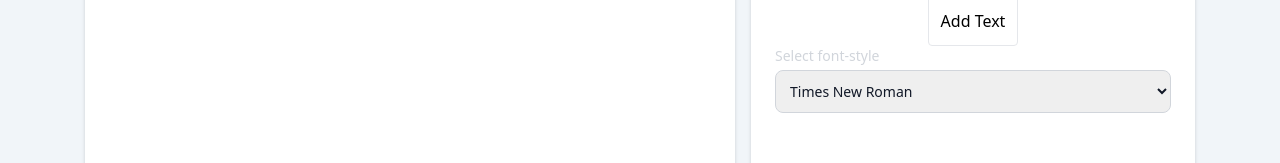
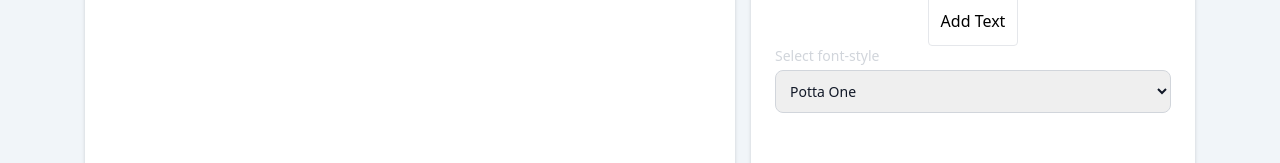
Before and after one commit to Recursion-Group-S/watashi, a React (Create React App) app: page /createComponent in a window 1280 px wide. Shown: the part 210-373 px from the top of the page. Built offline with nearby package versions, Linux system fonts and the light colour scheme.

Commit message:
enable font changes

```diff
--- a/src/components/CreateComponent/CanvasArea.jsx
+++ b/src/components/CreateComponent/CanvasArea.jsx
@@ -4,7 +4,7 @@ import TextComponent from "./TextComponent";
 import { Stage, Layer } from "react-konva";
 import uuid from "react-uuid";
 
-const CanvasArea = ({ userAction, setUserAction, detailAction, setDetailAction, fontFamily }) => {
+const CanvasArea = ({ userAction, setUserAction, detailAction, setDetailAction, fontFamily, setFontFamily }) => {
     const [textComponents, setTextComponents] = useState([]);
     const [inputPosition, setInputPosition] = useState(null);
     const [isTyping, setIsTyping] = useState(false);
@@ -71,19 +71,21 @@ const CanvasArea = ({ userAction, setUserAction, detailAction, setDetailAction,
             textAreaRef.current.setSelectionRange(end, end);
             textAreaRef.current.focus();
         }
+        if(selectedText){
+            setFontFamily(selectedText.fontFamily);
+        }
         window.addEventListener('keydown', deleteTextComponent)
         return () => {
             window.removeEventListener('keydown', deleteTextComponent);
         };
     },[isTyping, selectedText])
 
-    // useEffect(() => {
-    //     window.addEventListener('keydown', deleteTextComponent)
-    //     return () => {
-    //         window.removeEventListener('keydown', deleteTextComponent);
-    //     };
-    // },[selectedText])
-
+    useEffect(() => {
+        if(selectedText){
+            selectedText.fontFamily = fontFamily;
+            removeSelectedText();
+        }
+    },[fontFamily])
 
 
     return (
--- a/src/components/CreateComponent/Sidebar.jsx
+++ b/src/components/CreateComponent/Sidebar.jsx
@@ -1,6 +1,6 @@
 import React from "react";
 
-const Sidebar = ({ userAction, setUserAction, detailAction, setDetailAction, setFontFamily }) => {
+const Sidebar = ({ userAction, setUserAction, detailAction, setDetailAction, fontFamily, setFontFamily }) => {
 
     const chooseUserAction = (e) => {
         setUserAction(e.target.value);
@@ -29,12 +29,13 @@ const Sidebar = ({ userAction, setUserAction, detailAction, setDetailAction, set
 
                     <label className="block mb-1 text-sm font-medium text-gray-300">Select font-style</label>
                     <select class="mb-2bg-gray-50 border border-gray-300 text-gray-900 text-sm rounded-lg focus:ring-sky-500 focus:border-sky-500 block w-full p-2.5"
+                            value={fontFamily}
                             onChange={(e) => setFontFamily(e.target.value)}>
-                        <option value="Times New Roman">Times New Roman</option>
-                        <option value="Verdana">Verdana</option>
-                        <option value="Calibri">Calibri</option>
-                        <option value="Cambria">Cambria</option>
-                        <option value="Garamond">Garamond</option>
+                        <option value="Potta One" style={{fontFamily: 'Potta One'}}>Potta One</option>
+                        <option value="Hachi Maru Pop" style={{fontFamily: 'Hachi Maru Pop'}}>Hachi Maru Pop</option>
+                        <option value="Yomogi" style={{fontFamily: 'Yomogi'}}>Yomogi</option>
+                        <option value="Hina Mincho" style={{fontFamily: 'Hina Mincho'}}>Hina Mincho</option>
+                        <option value="RocknRoll One" style={{fontFamily: 'RocknRoll One'}}>RocknRoll One</option>
                     </select>
                 </div>
             );
--- a/src/components/CreateComponent/index.jsx
+++ b/src/components/CreateComponent/index.jsx
@@ -6,16 +6,16 @@ import Sidebar from "./Sidebar";
 const CreateComponent = () => {
     const [userAction, setUserAction] = useState("Text");
     const [detailAction, setDetailAction] = useState("");
-    const [fontFamily, setFontFamily] = useState("Times New Roman");
+    const [fontFamily, setFontFamily] = useState("Potta One");
 
     return (
         <div className="flex gap-x-4">
             <CanvasArea userAction={userAction} setUserAction={setUserAction}
                         detailAction={detailAction} setDetailAction={setDetailAction}
-                        fontFamily={fontFamily} />
+                        fontFamily={fontFamily} setFontFamily={setFontFamily} />
             <Sidebar userAction={userAction} setUserAction={setUserAction}
                     detailAction={detailAction} setDetailAction={setDetailAction}
-                    setFontFamily={setFontFamily} />
+                    fontFamily={fontFamily} setFontFamily={setFontFamily} />
         </div>
     );
 }
--- a/src/index.css
+++ b/src/index.css
@@ -1,3 +1,10 @@
 @tailwind base;
 @tailwind components;
 @tailwind utilities;
+
+/* google font */
+@import url('https://fonts.googleapis.com/css?family=Potta+One');
+@import url('https://fonts.googleapis.com/css?family=Hachi+Maru+Pop');
+@import url('https://fonts.googleapis.com/css?family=Yomogi');
+@import url('https://fonts.googleapis.com/css?family=Hina+Mincho');
+@import url('https://fonts.googleapis.com/css?family=RocknRoll+One');
```
